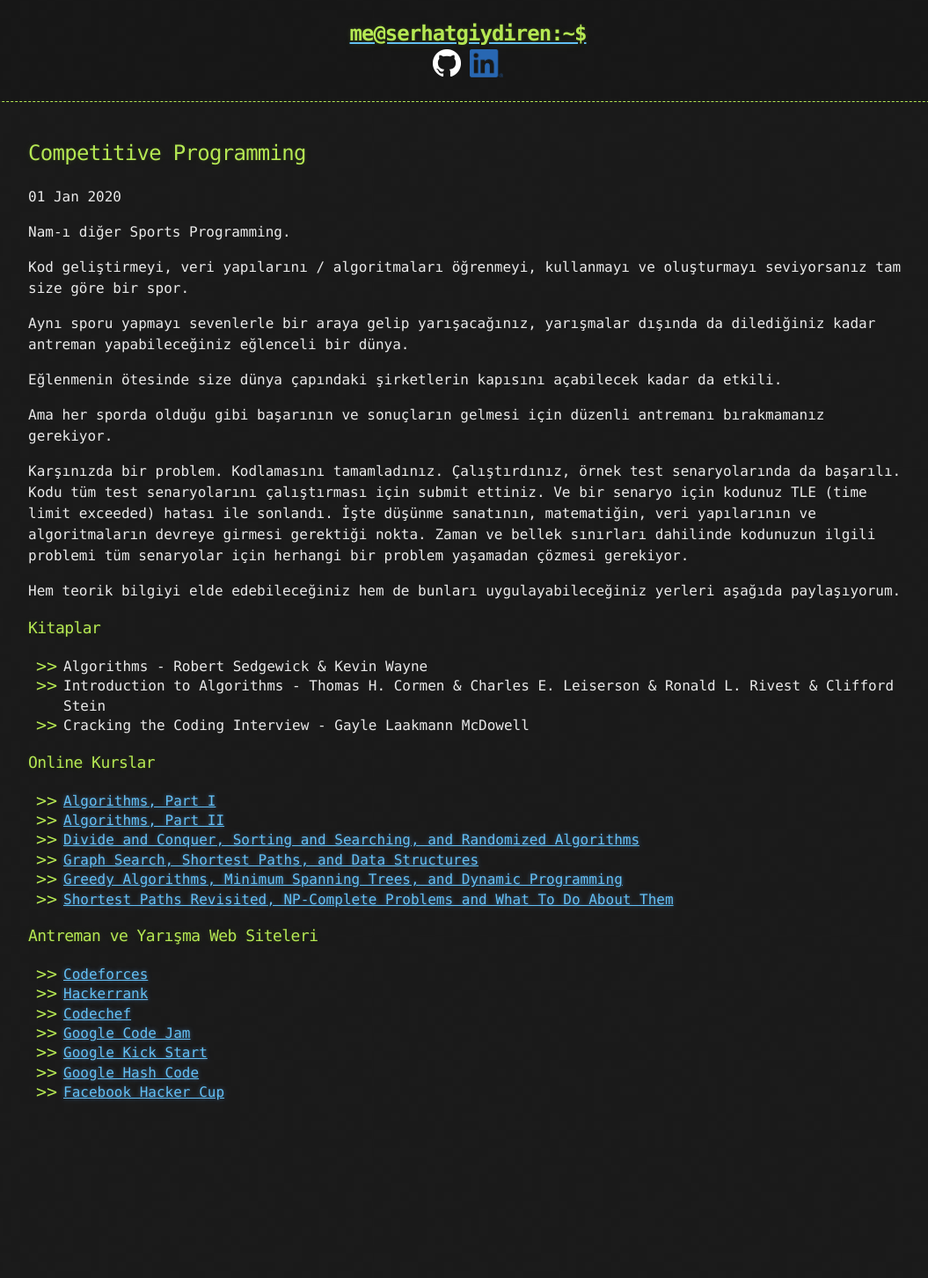
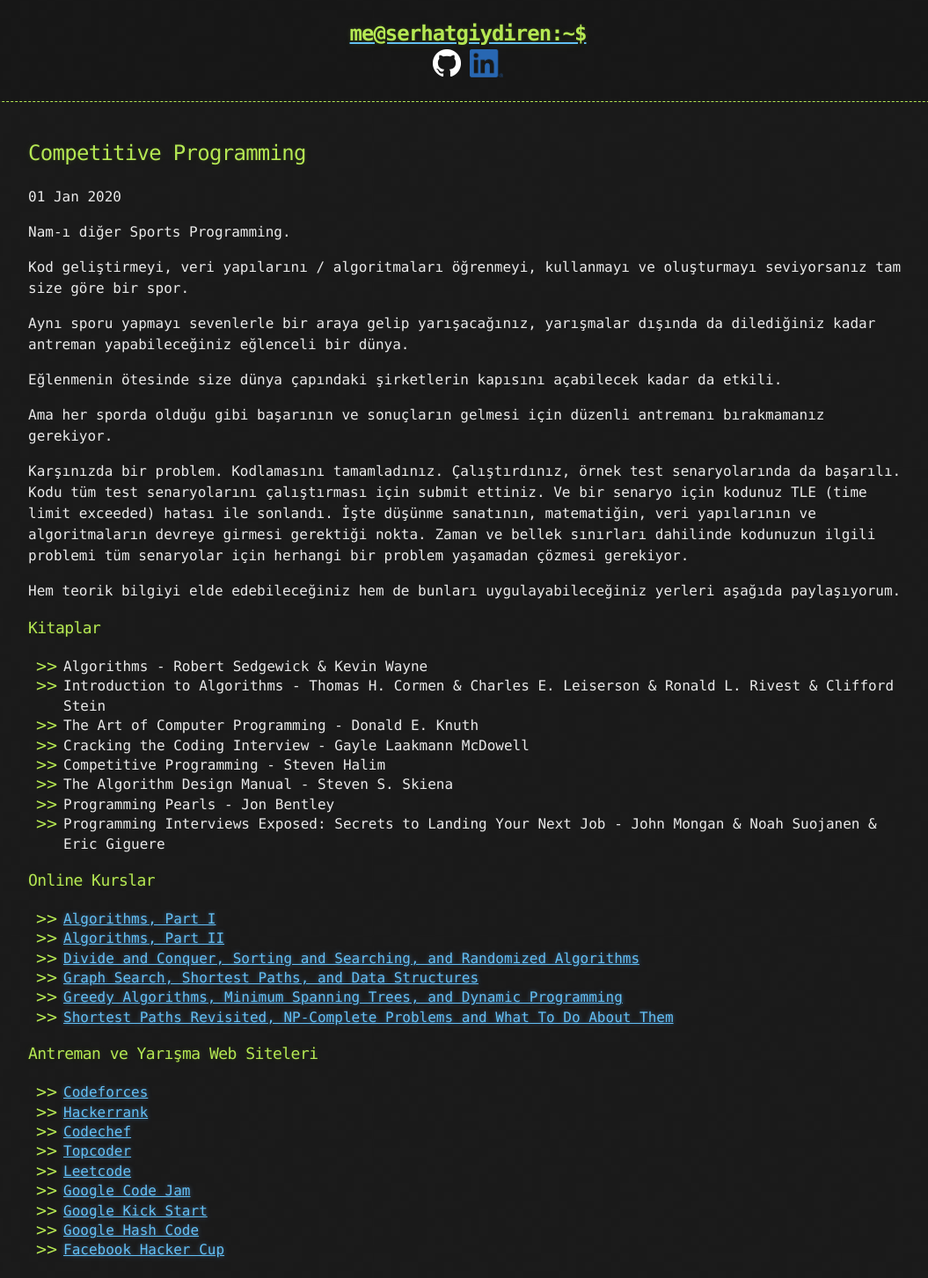
Before and after one commit to goodHunter27/serhatgiydiren.github.io, a Jekyll site: the page built from _posts/2020-01-01-competitive-programming.md, in a window 1280 px wide. Shown: the whole page at 88% size, without its empty margins (108-1163 px from the left). Built offline with Jekyll 4.4.1, drawn with Linux system fonts in a browser that asks for light colours; before the commit the page ends 1274 px from its top, so only the background shows below that.

Commit message:
Update 2020-01-01-competitive-programming.md

```diff
--- a/_posts/2020-01-01-competitive-programming.md
+++ b/_posts/2020-01-01-competitive-programming.md
@@ -17,11 +17,18 @@
 
 Hem teorik bilgiyi elde edebileceğiniz hem de bunları uygulayabileceğiniz yerleri aşağıda paylaşıyorum.
 
+
 ### Kitaplar
 
 * Algorithms - Robert Sedgewick & Kevin Wayne
 * Introduction to Algorithms - Thomas H. Cormen & Charles E. Leiserson & Ronald L. Rivest & Clifford Stein
+* The Art of Computer Programming - Donald E. Knuth
 * Cracking the Coding Interview - Gayle Laakmann McDowell
+* Competitive Programming - Steven Halim
+* The Algorithm Design Manual - Steven S. Skiena
+* Programming Pearls - Jon Bentley
+* Programming Interviews Exposed: Secrets to Landing Your Next Job - John Mongan & Noah Suojanen & Eric Giguere
+
 
 ### Online Kurslar
 
@@ -32,11 +39,14 @@
 * [Greedy Algorithms, Minimum Spanning Trees, and Dynamic Programming](https://www.coursera.org/learn/algorithms-greedy){:target="_blank"}
 * [Shortest Paths Revisited, NP-Complete Problems and What To Do About Them](https://www.coursera.org/learn/algorithms-npcomplete){:target="_blank"}
 
+
 ### Antreman ve Yarışma Web Siteleri
 
 * [Codeforces](https://codeforces.com){:target="_blank"}
 * [Hackerrank](https://hackerrank.com){:target="_blank"}
 * [Codechef](https://codechef.com){:target="_blank"}
+* [Topcoder](https://topcoder.com){:target="_blank"}
+* [Leetcode](https://leetcode.com){:target="_blank"}
 * [Google Code Jam](https://codingcompetitions.withgoogle.com/codejam){:target="_blank"}
 * [Google Kick Start](https://codingcompetitions.withgoogle.com/kickstart){:target="_blank"}
 * [Google Hash Code](https://codingcompetitions.withgoogle.com/hashcode){:target="_blank"}
```
